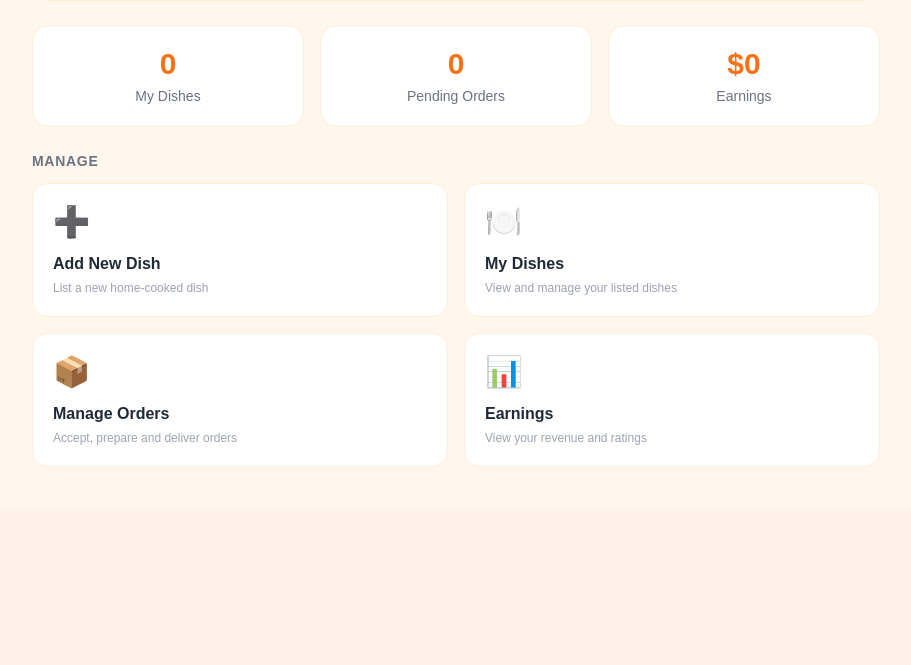
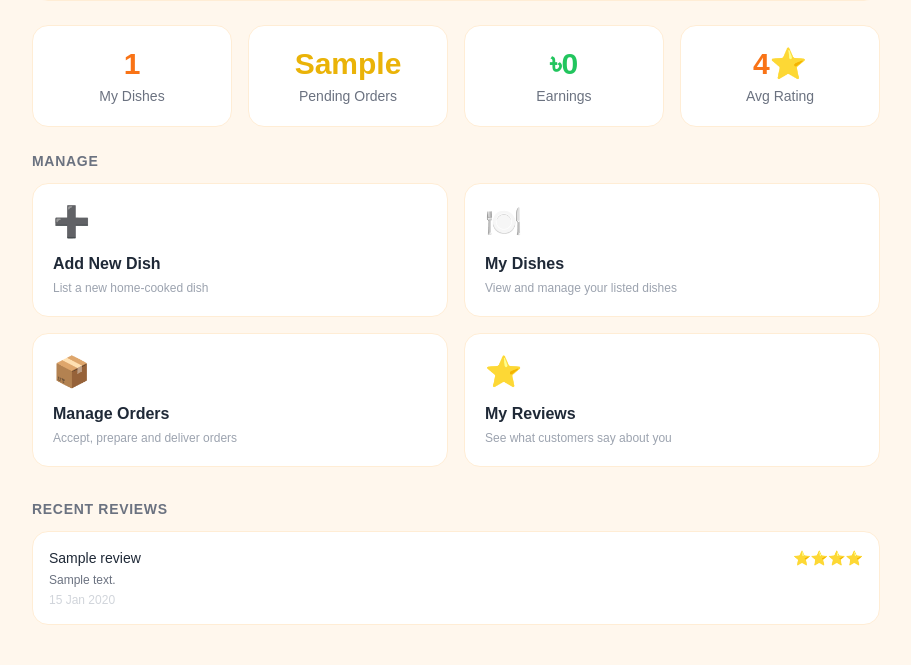
Before and after one commit to fabihanuva/ChefNextDoor, a PHP site: template app/Views/chef-dashboard.php in a window 1280 px wide. Shown: the part 298-963 px from the top of the page, without its empty margins (184-1095 px from the left). Before the commit the page ends 765 px from the top, so only its background shows below. Run offline with PHP 8.4, Linux system fonts and the light colour scheme; the template is opened without the code that fills it: most values are stand-ins (such as "Sample title", 1, 10 or a date in 2020); data that the repository does not hold is empty; some libraries are stand-ins or nearby versions; some web fonts are replaced.

Commit message:
feat: chef dashboard live stats, earnings and reviews

```diff
--- a/app/Views/chef-dashboard.php
+++ b/app/Views/chef-dashboard.php
@@ -14,6 +14,7 @@ ob_start();
             <a href="<?= url('/logout') ?>" class="text-sm bg-brand-500 hover:bg-brand-600 text-white px-4 py-2 rounded-xl font-medium transition-colors">Logout</a>
         </div>
     </nav>
+
     <div class="max-w-4xl mx-auto px-6 py-10">
 
         <!-- Flash messages -->
@@ -42,25 +43,29 @@ ob_start();
             </div>
         </div>
 
-        <!-- Stats -->
-        <div class="grid grid-cols-1 sm:grid-cols-3 gap-4 mb-6">
+        <!-- Real Stats -->
+        <div class="grid grid-cols-2 sm:grid-cols-4 gap-4 mb-6">
             <div class="bg-white rounded-2xl border border-orange-100 p-5 text-center">
-                <p class="text-3xl font-bold text-brand-500">0</p>
+                <p class="text-3xl font-bold text-brand-500"><?= $totalDishes ?></p>
                 <p class="text-sm text-gray-500 mt-1">My Dishes</p>
             </div>
             <div class="bg-white rounded-2xl border border-orange-100 p-5 text-center">
-                <p class="text-3xl font-bold text-brand-500">0</p>
+                <p class="text-3xl font-bold text-yellow-500"><?= $pendingOrders ?></p>
                 <p class="text-sm text-gray-500 mt-1">Pending Orders</p>
             </div>
             <div class="bg-white rounded-2xl border border-orange-100 p-5 text-center">
-                <p class="text-3xl font-bold text-brand-500">$0</p>
+                <p class="text-3xl font-bold text-green-500">৳<?= number_format($earnings, 0) ?></p>
                 <p class="text-sm text-gray-500 mt-1">Earnings</p>
+            </div>
+            <div class="bg-white rounded-2xl border border-orange-100 p-5 text-center">
+                <p class="text-3xl font-bold text-brand-500"><?= $avgRating > 0 ? $avgRating . '⭐' : 'N/A' ?></p>
+                <p class="text-sm text-gray-500 mt-1">Avg Rating</p>
             </div>
         </div>
 
         <!-- Actions -->
         <h2 class="text-sm font-semibold text-gray-500 uppercase tracking-wider mb-3">Manage</h2>
-        <div class="grid grid-cols-1 sm:grid-cols-2 gap-4">
+        <div class="grid grid-cols-1 sm:grid-cols-2 gap-4 mb-8">
             <a href="<?= url('/dishes/create') ?>" class="bg-white rounded-2xl border border-orange-100 p-5 hover:border-brand-400 transition-colors group">
                 <div class="text-3xl mb-3">➕</div>
                 <h3 class="font-semibold text-gray-800 group-hover:text-brand-600">Add New Dish</h3>
@@ -76,12 +81,32 @@ ob_start();
                 <h3 class="font-semibold text-gray-800 group-hover:text-brand-600">Manage Orders</h3>
                 <p class="text-xs text-gray-400 mt-1">Accept, prepare and deliver orders</p>
             </a>
-            <a href="<?= url('/chef-dashboard') ?>" class="bg-white rounded-2xl border border-orange-100 p-5 hover:border-brand-400 transition-colors group">
-                <div class="text-3xl mb-3">📊</div>
-                <h3 class="font-semibold text-gray-800 group-hover:text-brand-600">Earnings</h3>
-                <p class="text-xs text-gray-400 mt-1">View your revenue and ratings</p>
+            <a href="<?= url('/chef/reviews') ?>" class="bg-white rounded-2xl border border-orange-100 p-5 hover:border-brand-400 transition-colors group">
+                <div class="text-3xl mb-3">⭐</div>
+                <h3 class="font-semibold text-gray-800 group-hover:text-brand-600">My Reviews</h3>
+                <p class="text-xs text-gray-400 mt-1">See what customers say about you</p>
             </a>
         </div>
+
+        <!-- Recent Reviews -->
+        <?php if (!empty($reviews)): ?>
+            <h2 class="text-sm font-semibold text-gray-500 uppercase tracking-wider mb-3">Recent Reviews</h2>
+            <div class="space-y-3">
+                <?php foreach ($reviews as $review): ?>
+                    <div class="bg-white rounded-2xl border border-orange-100 p-4">
+                        <div class="flex items-center justify-between mb-1">
+                            <p class="font-medium text-gray-800 text-sm"><?= htmlspecialchars($review['customer_name']) ?></p>
+                            <span class="text-brand-500 text-sm">
+                                <?= str_repeat('⭐', $review['rating']) ?>
+                            </span>
+                        </div>
+                        <p class="text-xs text-gray-500"><?= htmlspecialchars($review['comment'] ?? '') ?></p>
+                        <p class="text-xs text-gray-300 mt-1"><?= date('d M Y', strtotime($review['created_at'])) ?></p>
+                    </div>
+                <?php endforeach; ?>
+            </div>
+        <?php endif; ?>
+
     </div>
 </div>
 <?php
--- a/public/index.php
+++ b/public/index.php
@@ -88,6 +88,8 @@ $router->post('/review/submit',   [$customer, 'submitReview']);
 $router->post('/favorite/toggle', [$customer, 'toggleFavorite']);
 $router->get('/favorites',        [$customer, 'favorites']);
 
+$router->get('/chef/reviews', [$dash, 'chefReviews']);
+
 // --- 5. Fix URL before dispatch (CRITICAL) ---
 $uri = $_SERVER['REQUEST_URI'] ?? '/';
 $uri = str_replace('/ChefNextDoor/public', '', $uri);
```
Also changed, not shown: app/Controllers/DashboardController.php (+69 -2 lines), app/Views/chef/reviews.php (added, +56 -0 lines), uploads/dishes/dish_69ecf7a8c501a.jpg (added), uploads/dishes/dish_69ecf84670352.jpeg (added).
